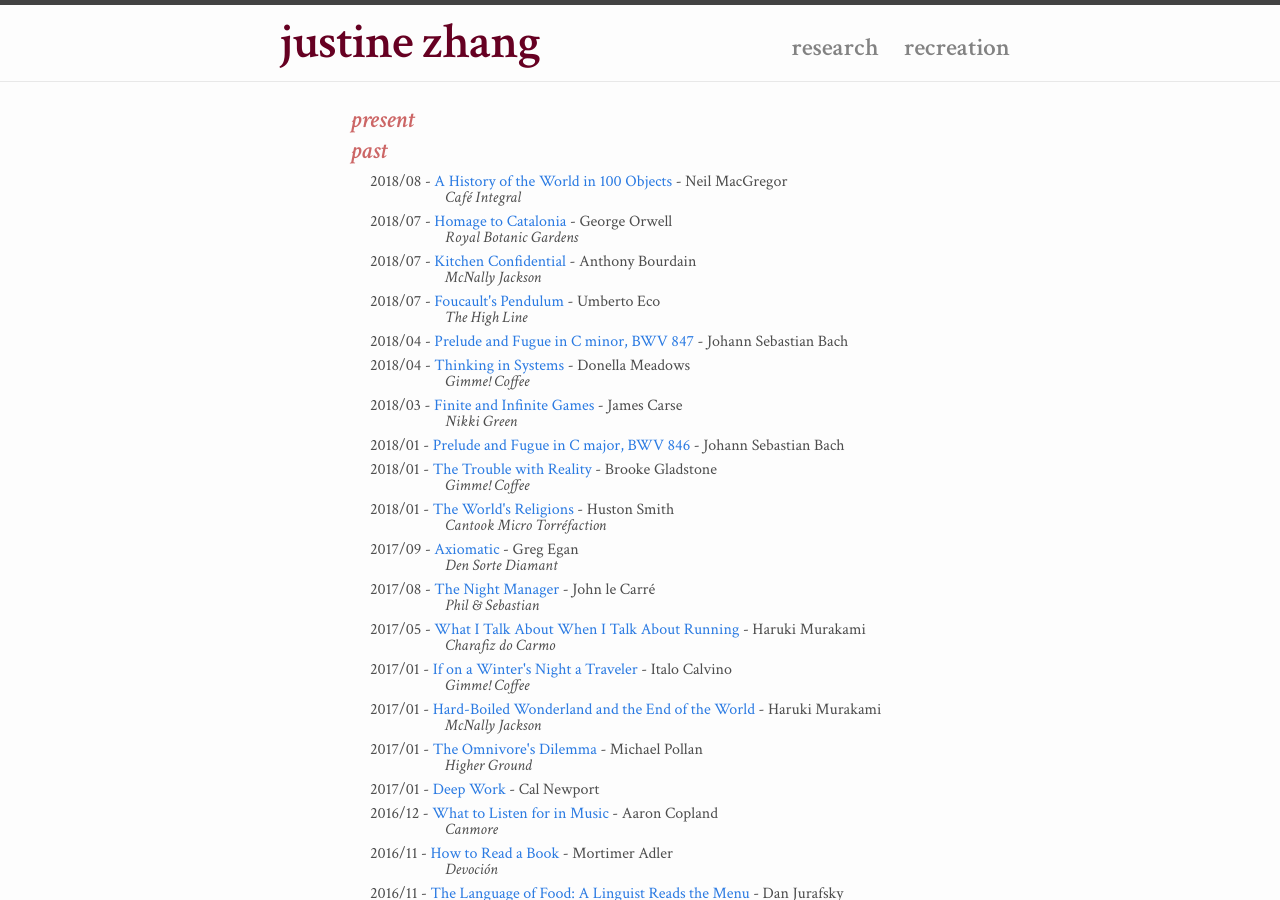
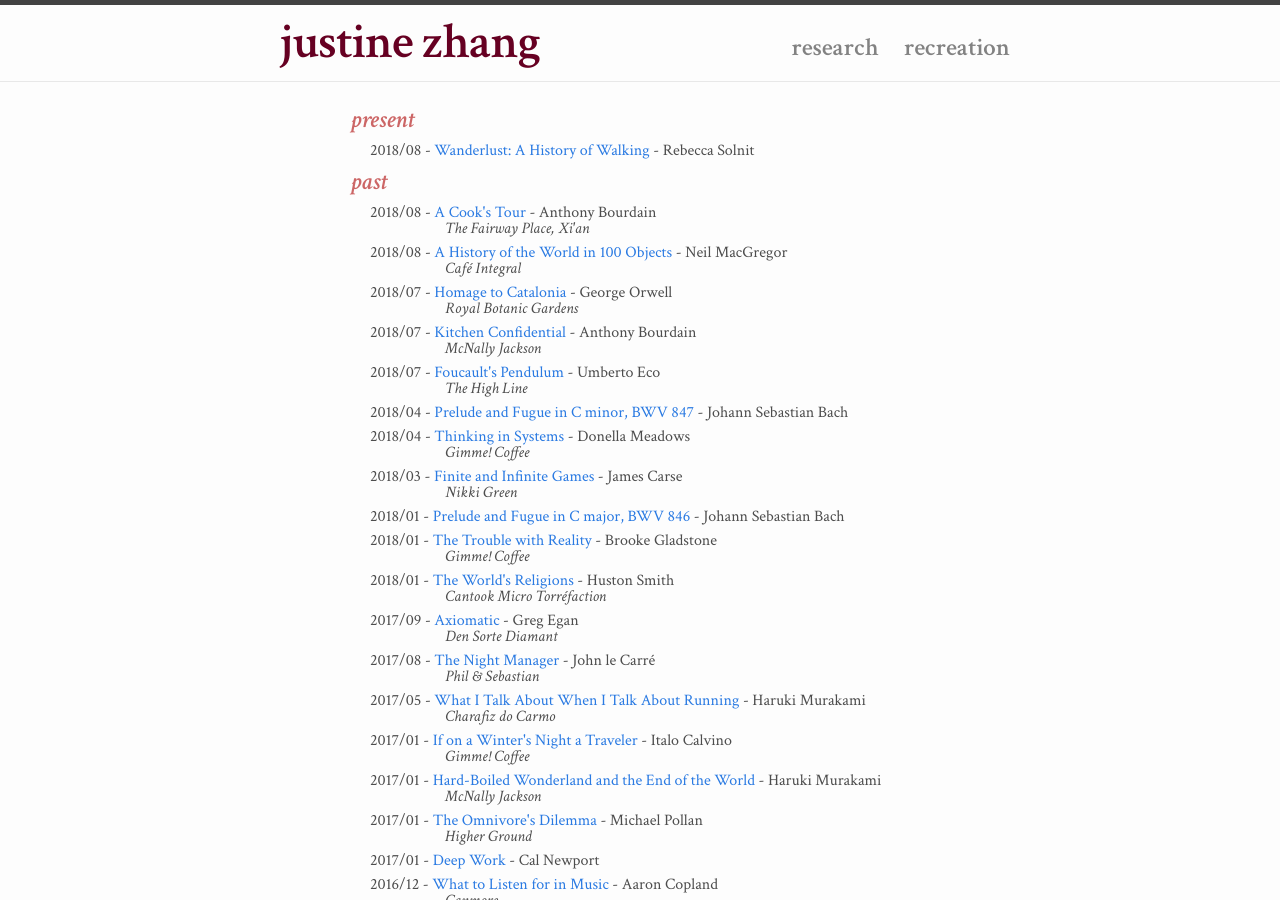
Before and after one commit to tisjune/tisjune.github.io, a Jekyll site: the page built from misc.html, in a window 1280 px wide and 900 px high. Built offline with Jekyll 4.4.1, drawn with Linux system fonts in a browser that asks for light colours; nearby versions of some CDN libraries.

Commit message:
new reads

```diff
--- a/_data/consumables.yml
+++ b/_data/consumables.yml
@@ -1,9 +1,21 @@
 ## present
 
-
-
+- id: "solnit2001wanderlust"
+  name: "Wanderlust: A History of Walking"
+  author: "Rebecca Solnit"
+  link: "https://www.amazon.com/Wanderlust-History-Walking-Rebecca-Solnit/dp/0140286012"
+  date: "2018/08"
+  state: "present"
 
 ## past
+
+- id: "bourdain2002tour"
+  name: "A Cook's Tour"
+  author: "Anthony Bourdain"
+  link: "https://www.amazon.com/Cooks-Tour-Adventures-Extreme-Cuisines/dp/0060012781"
+  date: "2018/08"
+  place: "xian_marriott"
+  state: "past"
 
 - id: "macgregor2010objects"
   name: "A History of the World in 100 Objects"
--- a/_data/places.yml
+++ b/_data/places.yml
@@ -1,3 +1,7 @@
+xian_marriott:
+  name: "The Fairway Place, Xi'an"
+  maploc: "https://goo.gl/maps/L2NvkKWqoW42"
+
 cafe_integral:
   name: "Café Integral"
   maploc: "https://goo.gl/maps/T4eXQRPLghz"
```
